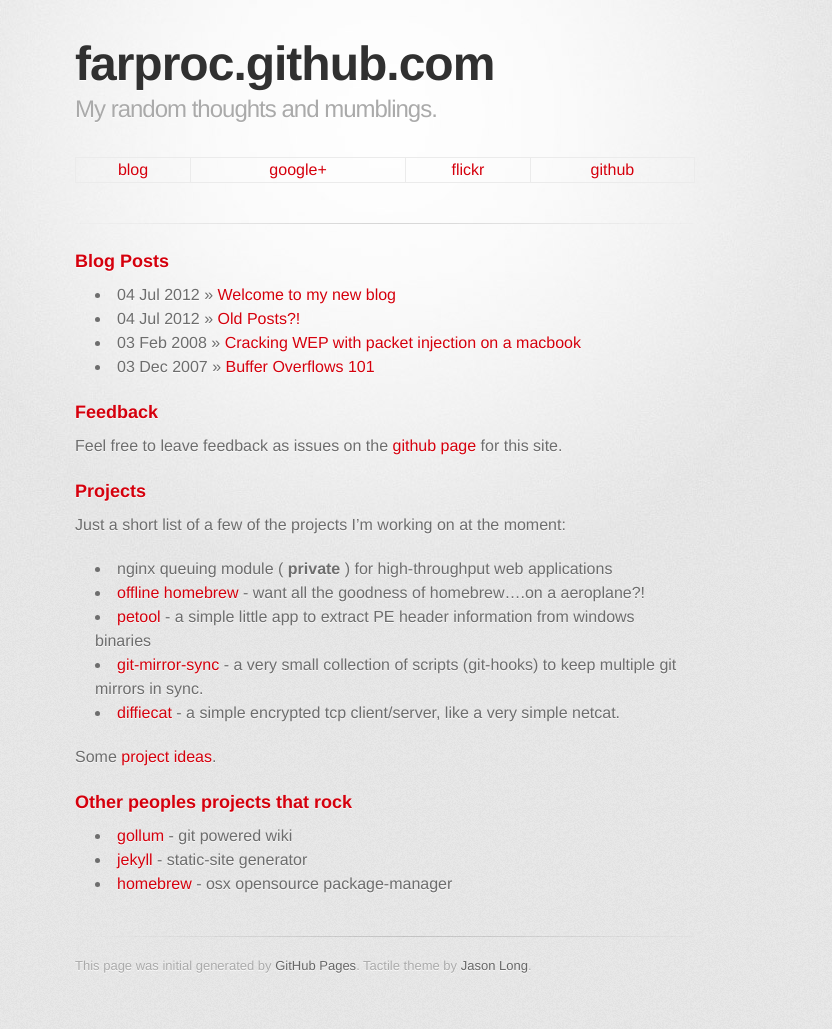
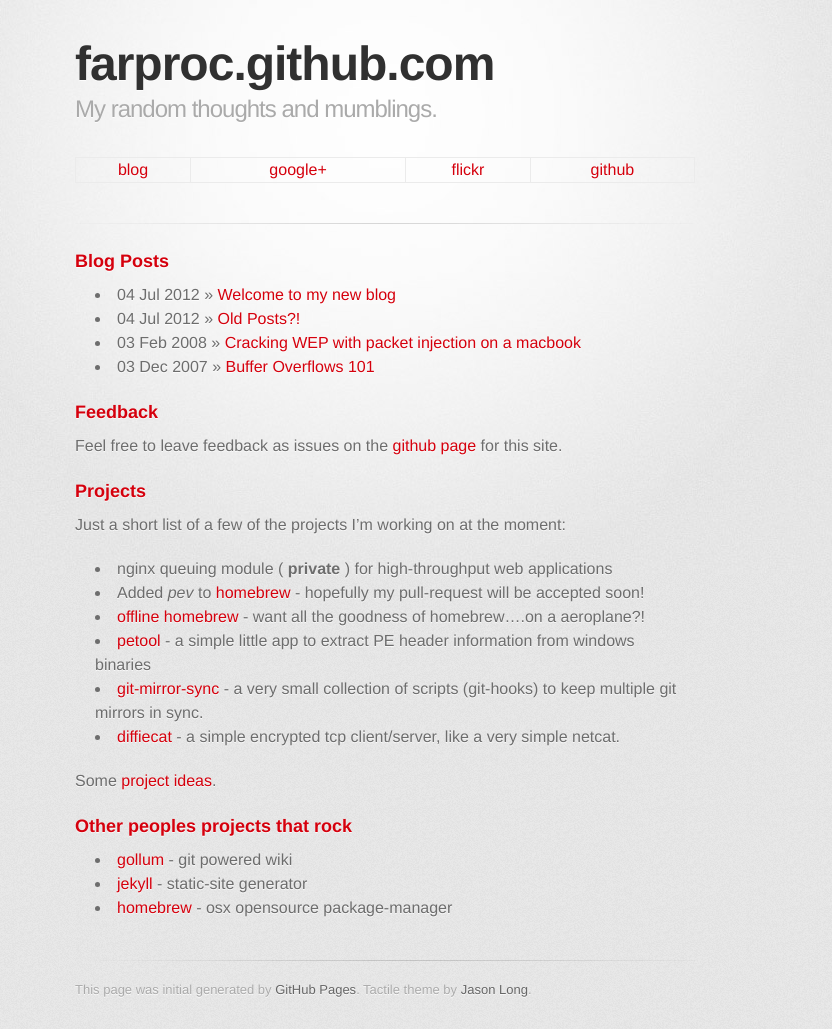
Before and after one commit to farproc/farproc.github.com, a Jekyll site: the page built from index.md, in a window 1280 px wide. Shown: the whole page, without its empty margins (255-1087 px from the left). Built offline with Jekyll 4.4.1, drawn with Linux system fonts in a browser that asks for light colours; some web fonts are replaced; comment, search, counter and statistics services are not loaded; before the commit the page ends 1005 px from its top, so only the background shows below that.

Commit message:
Updated homepage RE: pev pull-request

```diff
--- a/index.md
+++ b/index.md
@@ -19,6 +19,7 @@ Feel free to leave feedback as issues on the [github page](https://github.com/fa
 
 Just a short list of a few of the projects I'm working on at the moment:
 * nginx queuing module ( __private__ ) for high-throughput web applications
+* Added _pev_ to [homebrew](https://github.com/mxcl/homebrew) - hopefully my pull-request will be accepted soon!
 * [offline homebrew](https://github.com/farproc/homebrew) - want all the goodness of homebrew....on a aeroplane?!
 * [petool](https://github.com/farproc/PETool) - a simple little app to extract PE header information from windows binaries
 * [git-mirror-sync](https://github.com/farproc/git-mirror-sync) - a very small collection of scripts (git-hooks) to keep multiple git mirrors in sync.
```
